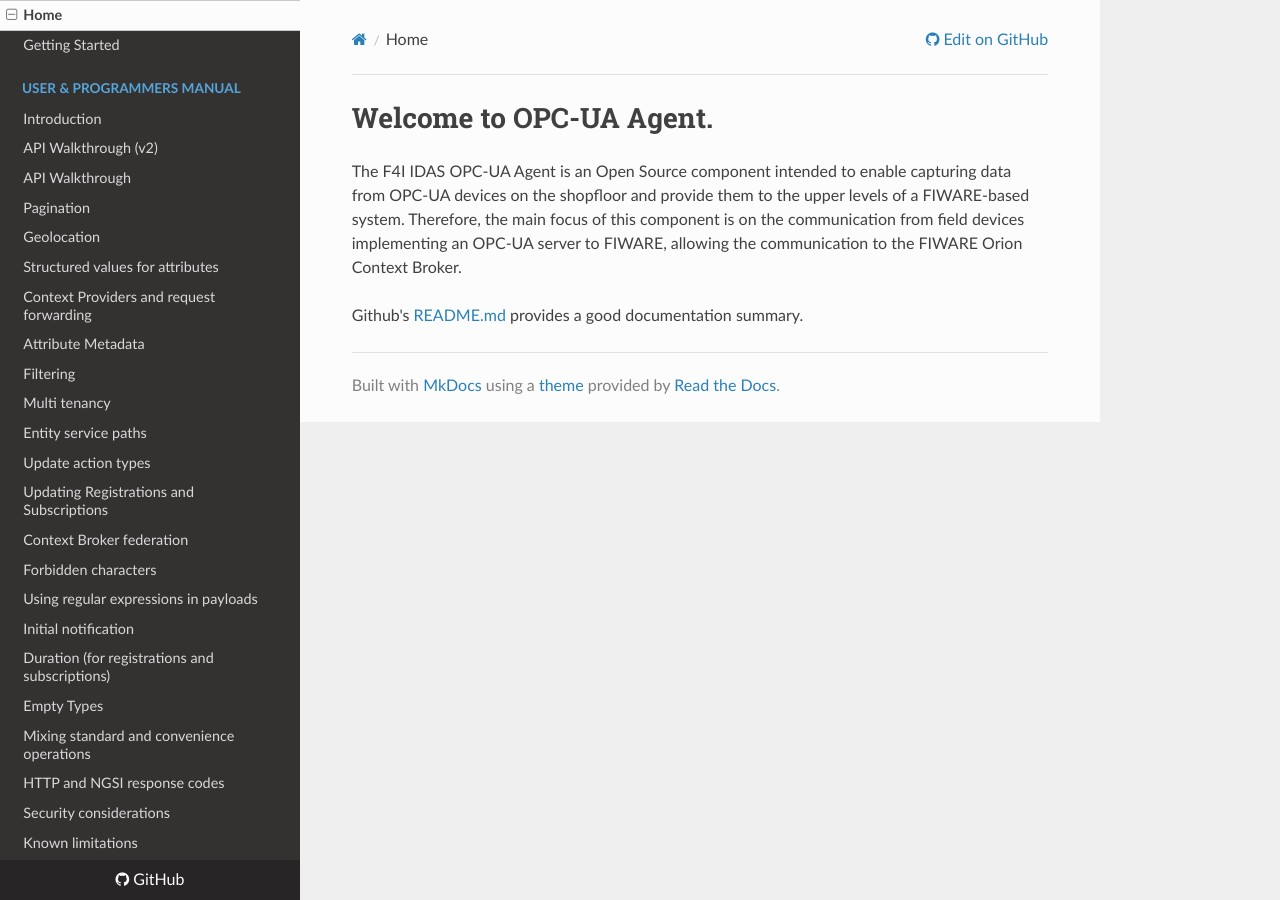
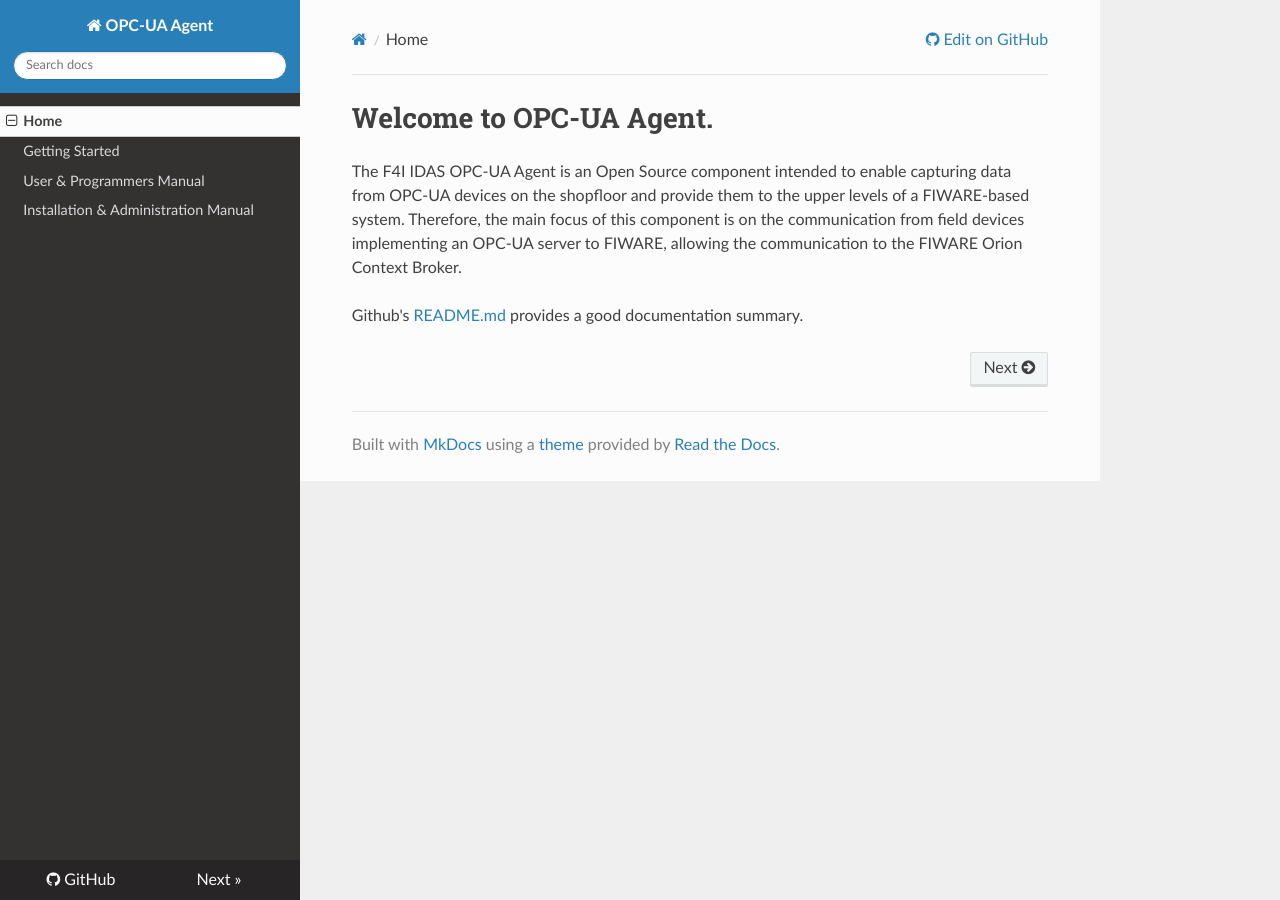
Before and after one commit to Engineering-Research-and-Development/iotagent-opcua, an MkDocs documentation site: the page built from doc/manuals/index.md, in a window 1280 px wide. Built offline with MkDocs 1.6.1, drawn with Linux system fonts in a browser that asks for light colours; nearby versions of some CDN libraries; comment, search, counter and statistics services are not loaded; old or Windows-style settings are respelled for this version of MkDocs; some of the changed lines change nothing that is shown.

Commit message:
Update mkdocs.yml

```diff
--- a/mkdocs.yml
+++ b/mkdocs.yml
@@ -12,57 +12,5 @@
 pages:
   - Home: index.md
   - 'Getting Started': 'quick_start_guide.md'
-  - 'User & Programmers Manual':
-      - 'Introduction': 'user/index.md'
-      - 'API Walkthrough (v2)': 'user/walkthrough_apiv2.md'
-      - 'API Walkthrough': 'user/walkthrough_apiv1.md'
-      - 'Pagination': 'user/pagination.md'
-      - 'Geolocation': 'user/geolocation.md'
-      - 'Structured values for attributes': 'user/structured_attribute_valued.md'
-      - 'Context Providers and request forwarding': 'user/context_providers.md'
-      - 'Attribute Metadata': 'user/metadata.md'
-      - 'Filtering': 'user/filtering.md'
-      - 'Multi tenancy': 'user/multitenancy.md'
-      - 'Entity service paths': 'user/service_path.md'
-      - 'Update action types': 'user/update_action_types.md'
-      - 'Updating Registrations and Subscriptions': 'user/updating_regs_and_subs.md'
-      - 'Context Broker federation': 'user/federation.md'
-      - 'Forbidden characters': 'user/forbidden_characters.md'
-      - 'Using regular expressions in payloads': 'user/regex_in_payload.md'
-      - 'Initial notification': 'user/initial_notification.md'
-      - 'Duration (for registrations and subscriptions)': 'user/duration.md'
-      - 'Empty Types': 'user/empty_types.md'
-      - 'Mixing standard and convenience operations': 'user/std_conv_mix.md'
-      - 'HTTP and NGSI response codes': 'user/http_and_ngsi_sc.md'
-      - 'Security considerations': 'user/security.md'
-      - 'Known limitations': 'user/known_limitations.md'
-      - 'CORS': 'user/cors.md'
-      - 'NGSIv1 Autocast': 'user/ngsiv1autocast.md'
-      - 'Docker': 'user/docker.md'
-      - 'NGSIv2 Implementation Notes': 'user/ngsiv2_implementation_notes.md'
-      - 'Considerations on NGSIv1 and NGSIv2 coexistence': 'user/v1_v2_coexistence.md'
-  - 'Installation & Administration Manual':
-      - 'Introduction': 'admin/index.md'
-      - 'Installing Orion': 'admin/install.md'
-      - 'Using Yum repositories': 'admin/yum.md'
-      - 'Building from Sources': 'admin/build_source.md'
-      - 'Running Orion as system service': 'admin/running.md'
-      - 'Running Orion from command line': 'admin/cli.md'
-      - 'Database administration': 'admin/database_admin.md'
-      - 'Data model': 'admin/database_model.md'
-      - 'Logs': 'admin/logs.md'
-      - 'Watchdog': 'admin/watchdog.md'
-      - 'Rush relayer': 'admin/rush.md'
-      - 'Management REST interface': 'admin/management_api.md'
-      - 'Metrics API': 'admin/metrics_api.md'
-      - 'Statistics': 'admin/statistics.md'
-      - 'Performance tuning': 'admin/perf_tuning.md'
-      - 'HA Architecture and Deployment': 'admin/extra/ha.md'
-      - 'Upgrading from previous to 0.14.1': 'admin/upgrading_crossing_0-14-1.md'
-      - 'Upgrading from previous to 0.19.0': 'admin/upgrading_crossing_0-19-0.md'
-      - 'Upgrading from previous to 0.21.0': 'admin/upgrading_crossing_0-21-0.md'
-      - 'Upgrading from previous to 1.3.0': 'admin/upgrading_crossing_1-3-0.md'
-      - 'Upgrading from previous to 1.5.0': 'admin/upgrading_crossing_1-5-0.md'
-      - 'Sanity check procedures': 'admin/sanity_check.md'
-      - 'Diagnosis procedures': 'admin/diagnosis.md'
-  - 'Deprecated functionality': 'deprecated.md'
+  - 'User & Programmers Manual': 'user_and_programmers_manual.md'
+  - 'Installation & Administration Manual': 'installation_and_administration_guide.md'
```
